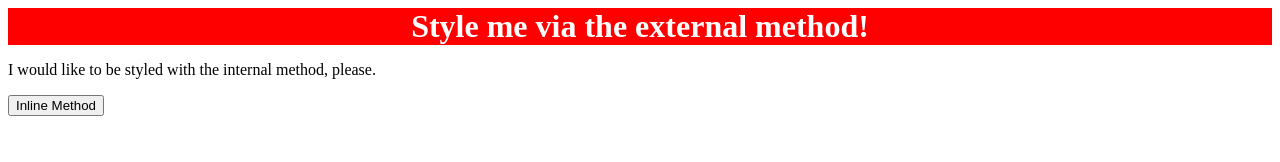
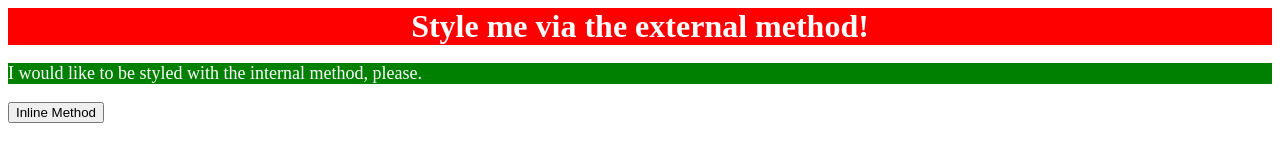
Before and after one commit to RodrigoPessoaDev/methods-css, a plain HTML site: page index.html in a window 1280 px wide. Drawn offline with Linux system fonts and the light colour scheme.

Commit message:
Add styles to paragraph via internal method

```diff
--- a/index.html
+++ b/index.html
@@ -5,6 +5,13 @@
     <meta name="viewport" content="width=device-width, initial-scale=1.0">
     <title>Document</title>
     <link rel="stylesheet" href="styles.css">
+    <style>
+        p{
+            background-color: green;
+            color: white;
+            font-size: 18px;
+        }
+    </style>
 </head>
 <body>
     <div>Style me via the external method!</div>
```
